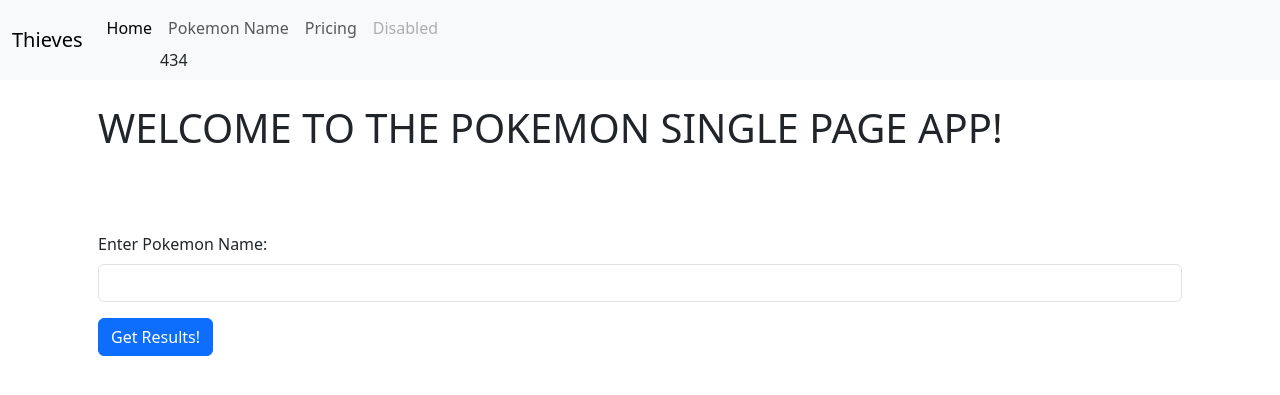
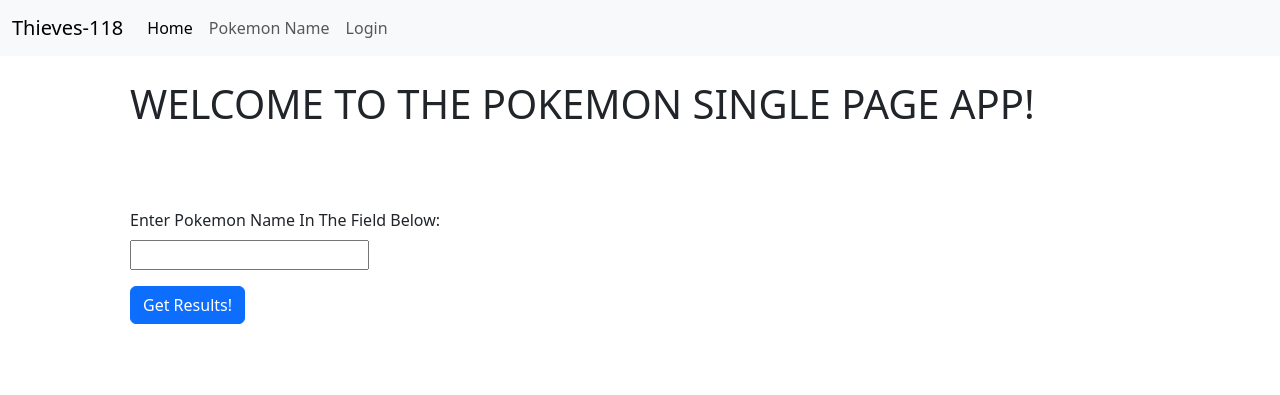
Before and after one commit to 9000HAL/HW_WEEK-5-FLASK-Day-1_fresh.file, a Flask app: page /pokemon_name in a window 1280 px wide. Shown: the top 395 px of the page. Run offline with Flask 3, Linux system fonts and the light colour scheme.

Commit message:
wrappingg up to submit repo hw

```diff
--- a/app/templates/base.html
+++ b/app/templates/base.html
@@ -10,7 +10,7 @@
 <body>
     <nav class="navbar navbar-expand-lg bg-body-tertiary">
         <div class="container-fluid">
-          <a class="navbar-brand" href="/">Thieves</a>
+          <a class="navbar-brand" href="/">Thieves-118</a>
           <button class="navbar-toggler" type="button" data-bs-toggle="collapse" data-bs-target="#navbarNav" aria-controls="navbarNav" aria-expanded="false" aria-label="Toggle navigation">
             <span class="navbar-toggler-icon"></span>
           </button>
@@ -20,13 +20,13 @@
                 <a class="nav-link active" aria-current="page" href="/">Home</a>
               </li>
               <li class="nav-item">
-                <a class="nav-link" href="/pokemon_name">Pokemon Name</a>434
+                <a class="nav-link" href="/pokemon_name">Pokemon Name</a>
               </li>
               <li class="nav-item">
-                <a class="nav-link" href="#">Pricing</a>
+                <a class="nav-link" href="/login">Login</a>
               </li>
               <li class="nav-item">
-                <a class="nav-link disabled" aria-disabled="true">Disabled</a>
+                <a class="nav-link disabled" aria-disabled="true"></a>
               </li>
             </ul>
           </div>
--- a/app/templates/pokemon_name.html
+++ b/app/templates/pokemon_name.html
@@ -5,10 +5,10 @@
 {% endblock %}
 
 {% block content %}
-<form method="POST" class="px-3">
+<form method="POST" class="px-5">
     <div class="mb-3">
-      <label for="pokemon_name" class="form-label"><br><b><h1>WELCOME TO THE POKEMON SINGLE PAGE APP!</h1></b><br><br><br>Enter Pokemon Name: </label>
-      <input type="text" class="form-control" id="pokemon_name" name="pokemon_name">
+      <label for="pokemon_name" class="form-label"><br><b><h1>WELCOME TO THE POKEMON SINGLE PAGE APP!</h1></b><br><br><br>Enter Pokemon Name In The Field Below:</label>
+      <input type="text" class="form" id="pokemon_name" name="pokemon_name">
     </div>
     <button type="submit" class="btn btn-primary">Get Results!</button>
 </form>
```
